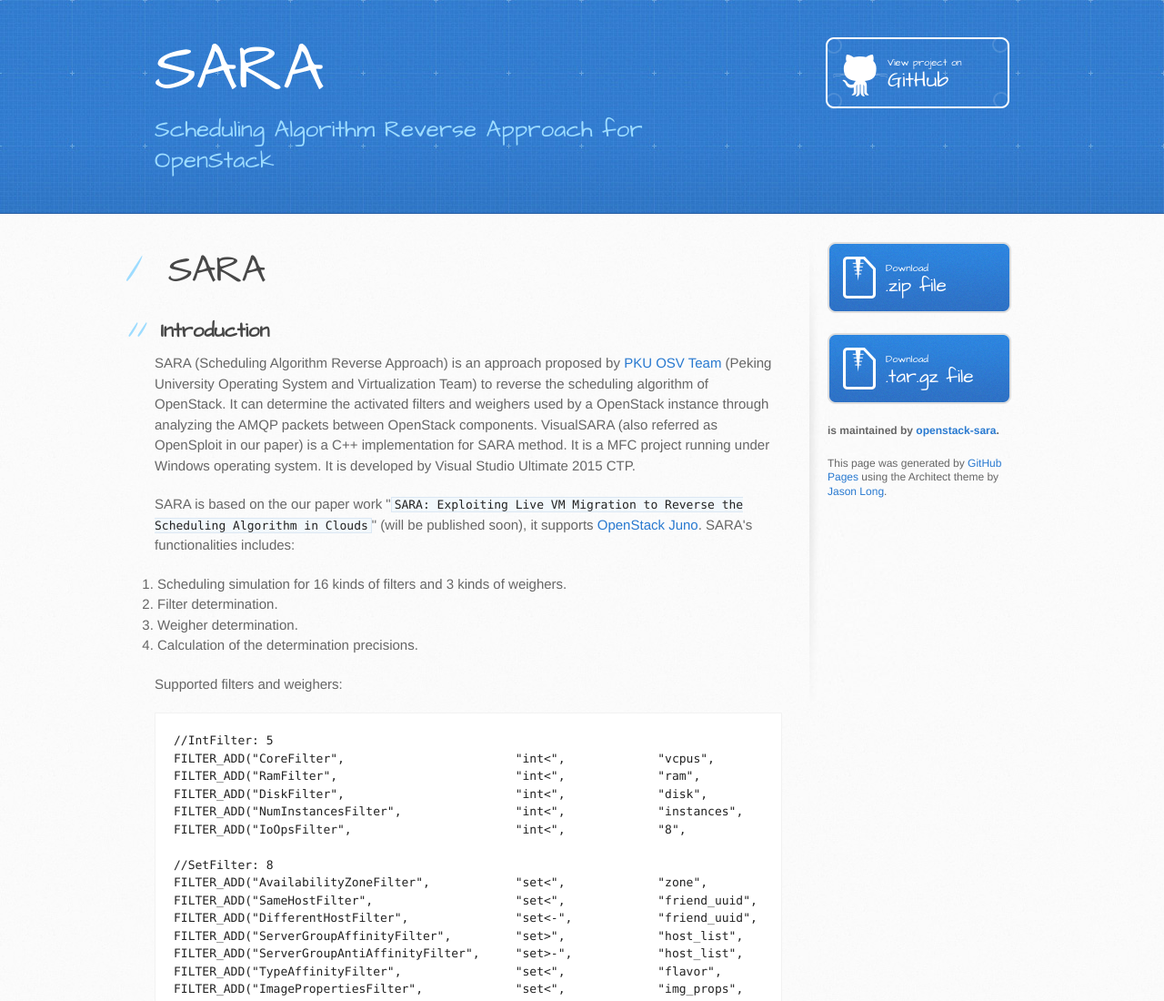
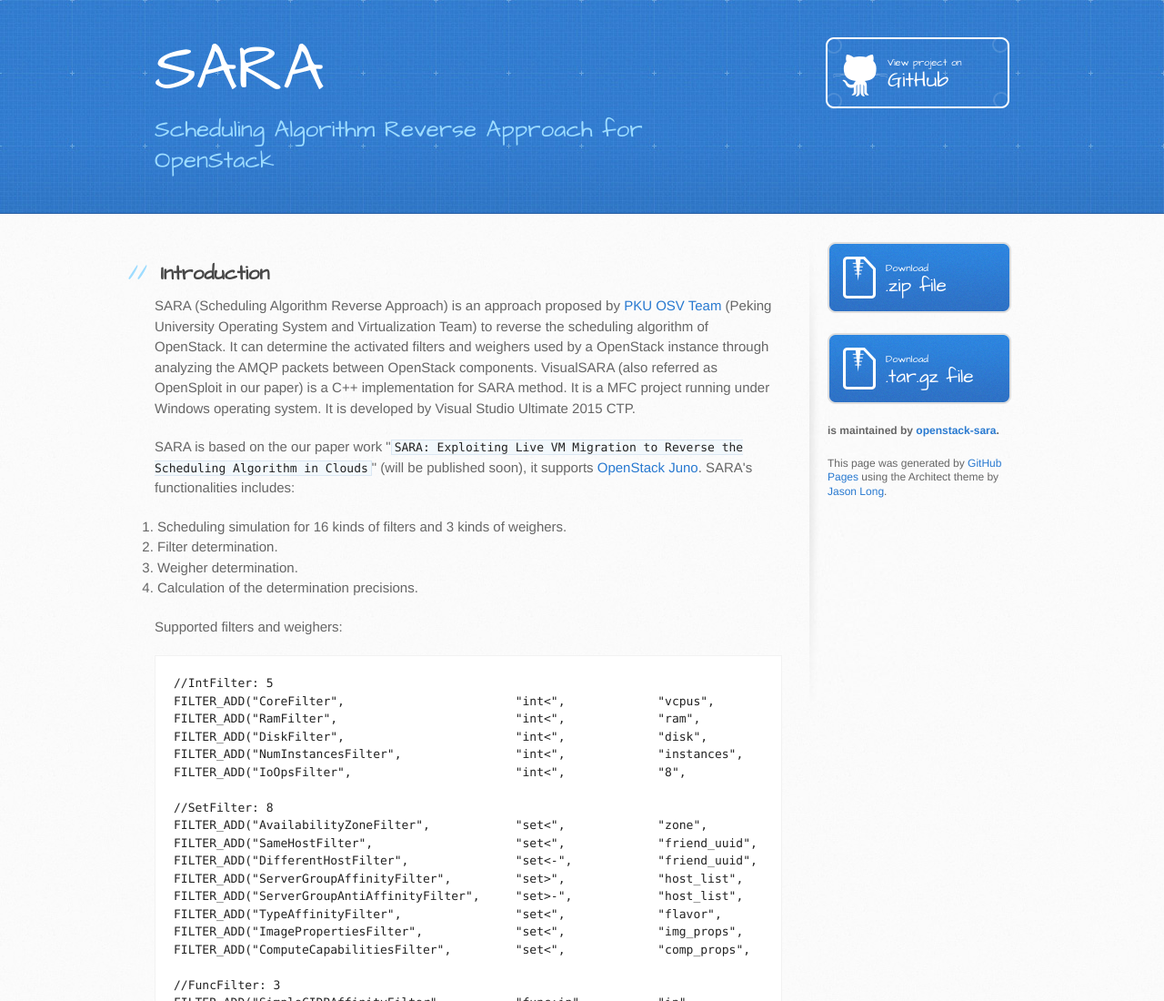
Before and after one commit to osvt/sara, a plain HTML site: page index.html in a window 1280 px wide. Shown: the top 1100 px of the page at 91% size. Drawn offline with Linux system fonts and the light colour scheme.

Commit message:
Update index.html

```diff
--- a/index.html
+++ b/index.html
@@ -28,8 +28,8 @@
     <div id="content-wrapper">
       <div class="inner clearfix">
         <section id="main-content">
-          <h1>
-<a id="sara" class="anchor" href="#sara" aria-hidden="true"><span class="octicon octicon-link"></span></a>SARA</h1>
+          <!--h1>
+<a id="sara" class="anchor" href="#sara" aria-hidden="true"><span class="octicon octicon-link"></span></a>SARA</h1>-->
 
 <h2>
 <a id="introduction" class="anchor" href="#introduction" aria-hidden="true"><span class="octicon octicon-link"></span></a>Introduction</h2>
```
